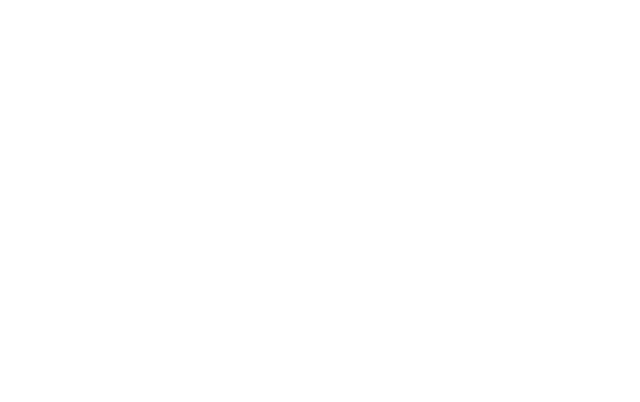
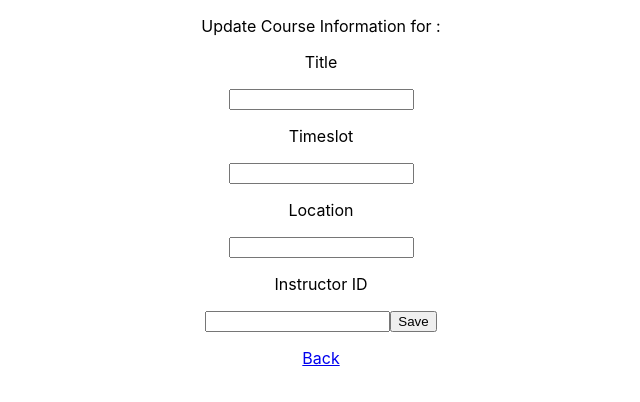
Before and after one commit to tsirobinson/webDevFinalFrontend, a React (Create React App) app: page /editcourse/1 in a window 1280 px wide. Shown: the top 402 px of the page, without its empty margins (319-959 px from the left). Built offline with nearby package versions, Linux system fonts and the light colour scheme; no server answers.

Commit message:
displays form to edit course, form not yet properly functional

```diff
--- a/src/App.js
+++ b/src/App.js
@@ -10,7 +10,8 @@ import {
   AllInstructorsContainer,
   AllCoursesContainer,
   NewCourseContainer,
-  NewInstructorContainer
+  NewInstructorContainer,
+  EditCourseContainer
 } from './components/containers';
 
 // if you create separate components for adding/editing
@@ -28,6 +29,7 @@ const App = () => {
         <Route exact path="/courses" component={AllCoursesContainer} />
         <Route exact path="/newcourse" component={NewCourseContainer} />
         <Route exact path="/course/:id" component={CourseContainer} />
+        <Route exact path="/editcourse/:id" component={EditCourseContainer} />
       </Switch>
     </div>
   );
--- /dev/null
+++ b/src/components/containers/EditCourseContainer.js
@@ -0,0 +1,37 @@
+import React, { Component } from "react";
+import { connect } from "react-redux";
+import { fetchCourseThunk, editCourseThunk } from "../../store/thunks";
+import { EditCourseView } from "../views";
+
+class EditCourseContainer extends Component {
+    componentDidMount() {
+        //getting course ID from url
+        this.props.fetchCourse(this.props.match.params.id);
+    }
+
+    render () {
+        return (
+            <EditCourseView
+                course={this.props.course}
+                editCourse={this.props.editCourse}
+            />
+        );
+    }
+};
+
+// map state to props
+const mapState = (state) => {
+    return {
+      course: state.course,
+    };
+  };
+
+// map dispatch to props
+const mapDispatch = (dispatch) => {
+    return {
+      fetchCourse: (id) => dispatch(fetchCourseThunk(id)),
+      editCourse: (courseId) => dispatch(editCourseThunk(courseId)),
+    };
+  };
+
+  export default connect(mapState, mapDispatch)(EditCourseContainer);
--- a/src/components/containers/index.js
+++ b/src/components/containers/index.js
@@ -1,3 +1,5 @@
+import EditCourseContainer from "./EditCourseContainer";
+
 // Barrel file for container components (makes it easier to import into App.js)
 export { default as HomePageContainer } from "./HomePageContainer";
 export { default as AllInstructorsContainer } from "./AllInstructorsContainer";
@@ -6,3 +8,4 @@ export { default as InstructorContainer } from "./InstructorContainer";
 export { default as AllCoursesContainer } from "./AllCoursesContainer";
 export { default as CourseContainer } from "./CourseContainer";
 export { default as NewCourseContainer } from "./NewCourseContainer";
+export { default as EditCourseContainer } from "./EditCourseContainer";
--- a/src/components/views/CourseView.js
+++ b/src/components/views/CourseView.js
@@ -22,8 +22,14 @@ const CourseView = (props) => {
       </Link>
       <h3>Timeslot: {course.timeslot}</h3>
       <h3>Location: {course.location}</h3>
+      <Link to={`/editcourse/${course.id}`}>
+        <button>Edit Course</button>
+      </Link>
       <Link to={'/courses'} >
         <button onClick={() => deleteCourse(course.id)}>X</button>
+      </Link>
+      <Link to={'/courses'} >
+        <p>Back</p>
       </Link>
     </div>
   );
--- /dev/null
+++ b/src/components/views/EditCourseView.js
@@ -0,0 +1,26 @@
+import { Link } from "react-router-dom";
+
+const EditCourseView = (props) => {
+    let { course, editCourse } =  props;
+    return (
+        <div>
+            <p>Update Course Information for {course.title}:</p>
+            <form onSubmit={editCourse(course)}>
+                <p>Title</p>
+                <input type="text" name="title"/>
+                <p>Timeslot</p>
+                <input type="text" name="timeslot"/>
+                <p>Location</p>
+                <input type="text" name="location"/>
+                <p>Instructor ID</p>
+                <input type="number" name="instructorId"/>
+                <button type="submit">Save</button>
+            </form>
+            <Link to={`/course/${course.id}`}>
+                <p>Back</p>
+            </Link>
+        </div>
+    );
+}
+
+export default EditCourseView;
--- a/src/components/views/index.js
+++ b/src/components/views/index.js
@@ -5,4 +5,5 @@ export { default as NewInstructorView } from "./NewInstructorView"
 export { default as NewCourseView } from "./NewCourseView";
 export { default as InstructorView } from "./InstructorView";
 export { default as CourseView } from "./CourseView";
+export { default as EditCourseView } from "./EditCourseView";
 export { default as HomePageView } from "./HomePageView";
```
Also changed, not shown: 1 other file (tests, documents, lock files or other folders).
